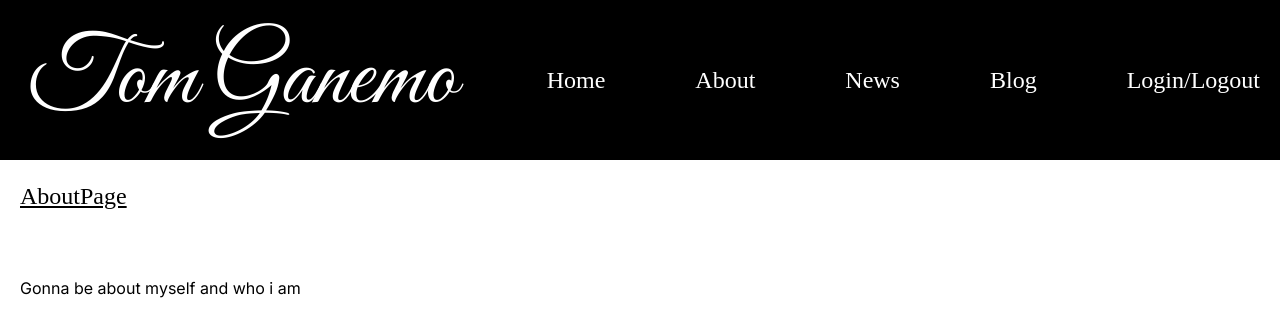
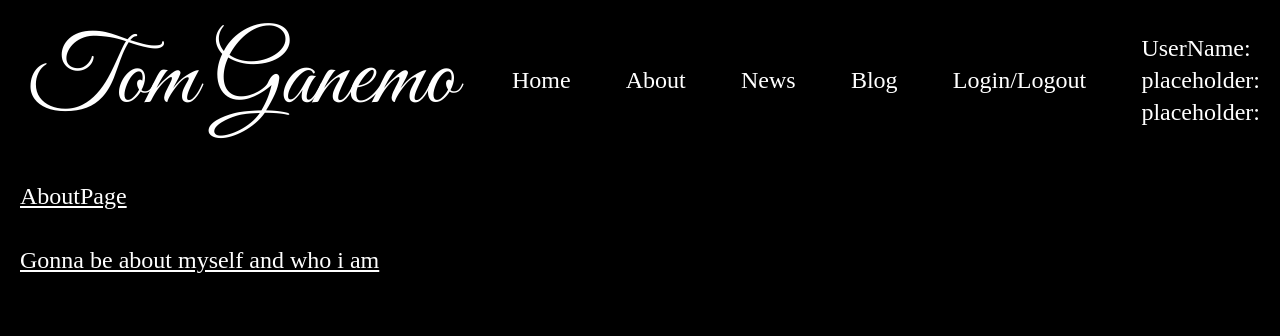
Before and after one commit to Toms-Organization/fullstack-React-frontend, a React (Create React App) app: page /About in a window 1280 px wide. Shown: the top 336 px of the page. Built offline with nearby package versions, Linux system fonts and the light colour scheme; a web font is replaced by a local one.

Commit message:
added a little styling...

```diff
--- a/src/components/NavBar.jsx
+++ b/src/components/NavBar.jsx
@@ -29,8 +29,19 @@ const NavBar = () => {
       <Link to="/Login" className="LoginPage">
         Login/Logout
       </Link>
+
+      <div className="display: flex; flex-direction: column;">
+        <p>UserName:</p>
+        <p>placeholder:</p>
+        <p>placeholder:</p>
+      </div>
     </nav>
   );
 };
 
 export default NavBar;
+
+/*
+ <Link to="/Login" className="LoginPage">
+   Login/Logout
+ </Link>; */
--- a/src/pages/AboutPage.jsx
+++ b/src/pages/AboutPage.jsx
@@ -4,14 +4,10 @@ import { useState, useEffect } from 'react';
 
 const AboutPage = () => {
   return (
-    <div>
-      <h1 className="px-5 py-5 text-2xl font-plainheader underline">
-        AboutPage
-      </h1>
+    <div className=" min-h-screen px-5 py-5 text-2xl underline font-plainheader text-white bg-black">
+      <h1>AboutPage</h1>
       <br />
-      <p className="px-5 py-5 text-1xl font-plaintext">
-        Gonna be about myself and who i am
-      </p>
+      <p>Gonna be about myself and who i am</p>
     </div>
   );
 };
--- a/src/pages/BlogPage.jsx
+++ b/src/pages/BlogPage.jsx
@@ -18,7 +18,7 @@ const BlogPage = () => {
   console.log(blogPosts);
 
   return (
-    <div className="font-plainheader text-white bg-black ">
+    <div className="min-h-screen font-plainheader text-white bg-black">
       <h1 className=" flex justify-center text-6xl font-signature">
         This is the BlogPage!
       </h1>
--- a/src/pages/HomePage.jsx
+++ b/src/pages/HomePage.jsx
@@ -2,7 +2,7 @@ import React from 'react';
 
 const HomePage = () => {
   return (
-    <div className="">
+    <div className=" min-h-screen font-plainheader text-white bg-black">
       <h1 className="px-5 py-5 text-2xl font-plainheader underline">
         Home Page
       </h1>
--- a/src/pages/LoginPage.jsx
+++ b/src/pages/LoginPage.jsx
@@ -9,11 +9,9 @@ const LoginPage = () => {
   const user = useSelector((state) => state.user.value);
 
   return (
-    <div>
-      <h1 className="flex justify-between items-center text-2xl">
-        This is LoginPage
-      </h1>
-
+    <div className=" min-h-screen px-5 py-5 text-2xl underline font-plainheader">
+      <h1>This is LoginPage</h1>
+      <br />
       <div>
         <TestForm />
       </div>
--- a/src/pages/NewsPage.jsx
+++ b/src/pages/NewsPage.jsx
@@ -17,7 +17,7 @@ const NewsPage = () => {
   console.log(blogPosts); */
 
   return (
-    <div>
+    <div className=" min-h-screen px-5 py-5 text-2xl underline font-plainheader text-white bg-black">
       <h1>NewsPage</h1>
       <h3>
         This page will interact with another API getting news in the world
```
